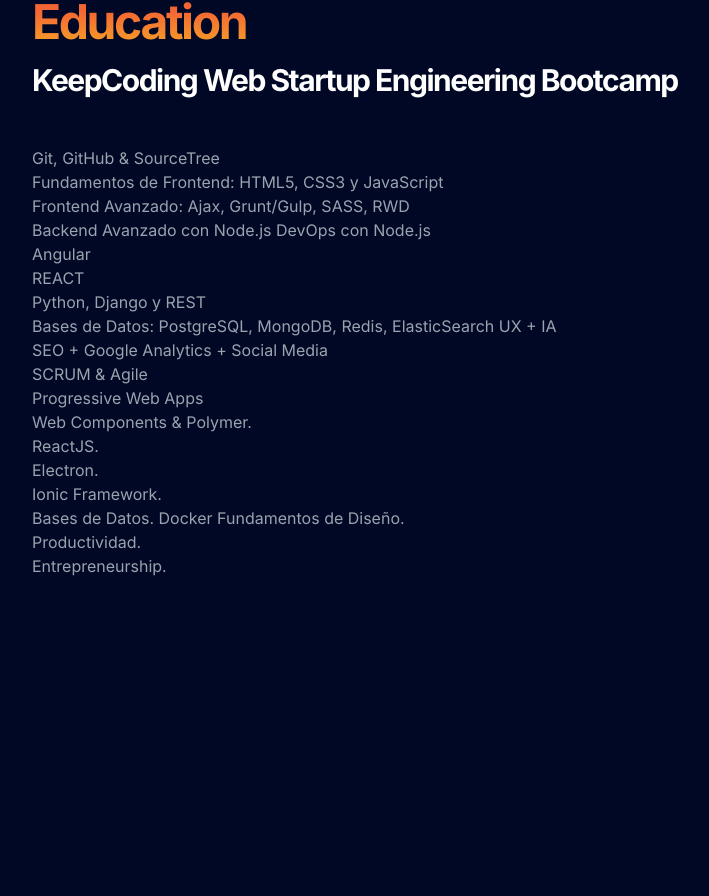
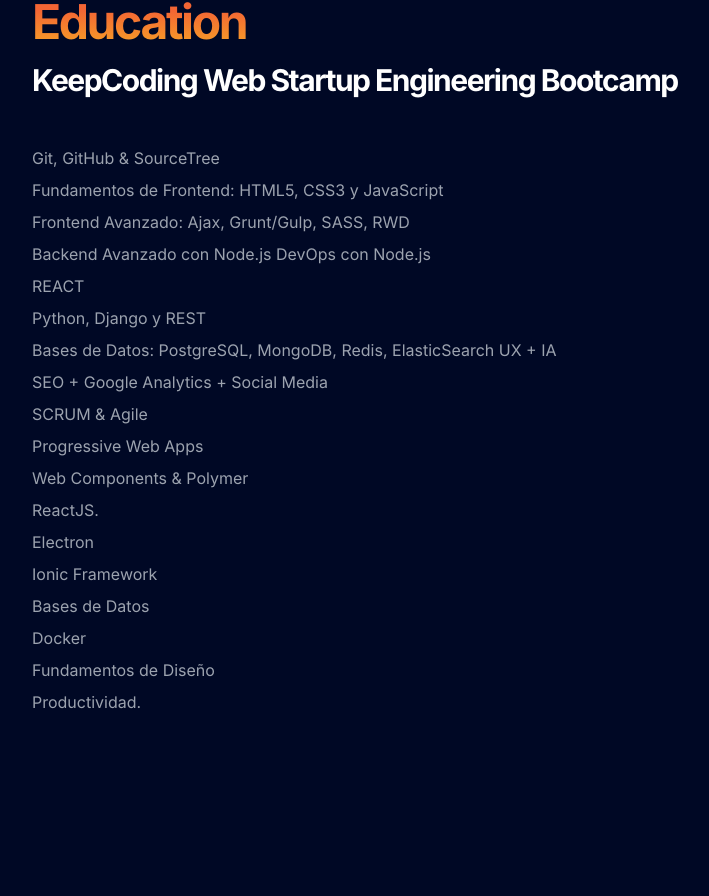
Before and after one commit to adj87/alberto-jauregui-dominguez-cv, a React (Create React App) app: page / in a window 1280 px wide. Shown: the part 960-1856 px from the top of the page, without its empty margins (256-965 px from the left). Built offline with nearby package versions, Linux system fonts and the light colour scheme.

Commit message:
more progress

```diff
--- a/src/pages/Education/Bootcamp.js
+++ b/src/pages/Education/Bootcamp.js
@@ -1,31 +1,39 @@
 import React from "react";
+
+const assignatures = [
+  "Git, GitHub & SourceTree ",
+  "Fundamentos de Frontend: HTML5, CSS3 y JavaScript ",
+  "Frontend Avanzado: Ajax, Grunt/Gulp, SASS, RWD ",
+  "Backend Avanzado con Node.js DevOps con Node.js ",
+  // "Angular",
+  "REACT",
+  "Python, Django y REST",
+  "Bases de Datos: PostgreSQL, MongoDB, Redis, ElasticSearch UX + IA",
+  "SEO + Google Analytics + Social Media ",
+  "SCRUM & Agile ",
+  "Progressive Web Apps",
+  "Web Components & Polymer",
+  "ReactJS. ",
+  "Electron ",
+  "Ionic Framework",
+  "Bases de Datos",
+  "Docker",
+  "Fundamentos de Diseño ",
+  "Productividad."
+  //  "Entrepreneurship."
+];
 
 const Bootcamp = () => {
   return (
-    <div className="w-full shrink-0" style={{ scrollSnapAlign: "center" }}>
+    <div className="w-full shrink-0 snap-center">
       <p className="mt-4 md:text-3xl text-2xl bold tracking-tighter">
         KeepCoding Web Startup Engineering Bootcamp
       </p>
 
       <div className="mt-12 text-gray-400">
-        <p>Git, GitHub & SourceTree </p>
-        <p>Fundamentos de Frontend: HTML5, CSS3 y JavaScript </p>
-        <p>Frontend Avanzado: Ajax, Grunt/Gulp, SASS, RWD </p>
-        <p>Backend Avanzado con Node.js DevOps con Node.js </p>
-        <p>Angular </p>
-        <p>REACT</p>
-        <p>Python, Django y REST</p>
-        <p>Bases de Datos: PostgreSQL, MongoDB, Redis, ElasticSearch UX + IA</p>
-        <p>SEO + Google Analytics + Social Media </p>
-        <p>SCRUM & Agile </p>
-        <p>Progressive Web Apps</p>
-        <p>Web Components & Polymer.</p>
-        <p>ReactJS. </p>
-        <p>Electron. </p>
-        <p>Ionic Framework.</p>
-        <p>Bases de Datos. Docker Fundamentos de Diseño. </p>
-        <p>Productividad.</p>
-        <p>Entrepreneurship.</p>
+        {assignatures.map((el) => (
+          <p className="mt-2">{el}</p>
+        ))}
       </div>
     </div>
   );
--- /dev/null
+++ b/src/pages/Education/Courses.js
@@ -0,0 +1,42 @@
+import React from "react";
+
+const courses = [
+  [
+    "MicroFrontends with ReactJS",
+    "https://www.udemy.com/certificate/UC-35f980e5-5199-4ebb-80e0-1ed7820d8e11/"
+  ],
+  [
+    "Advanced React and Redux 2020 Edition",
+    "https://www.udemy.com/certificate/UC-db67c89b-e8b1-41cf-abc2-e3d29e349973/"
+  ],
+  [
+    "Curso BBDD relaciones, SQL & MySQL",
+    "https://plataforma.keepcoding.io/courses/251020/certificate"
+  ],
+  ["Curso ReactJS ", "https://www.udemy.com/certificate/UC-9LLOIRKD/"],
+  [
+    "The Complete Oracle SQL Certification Course ",
+    "https://www.udemy.com/certificate/UC-DF7WVLW4/"
+  ],
+  ["Curso Git, GitHub & SourceTree", "a"]
+];
+
+const Courses = () => {
+  return (
+    <div className="w-full shrink-0 snap-center">
+      <p className="mt-4 md:text-3xl text-2xl bold tracking-tighter">
+        Online Courses
+      </p>
+
+      <div className="mt-12 text-gray-400 flex justify-around flex-col">
+        {courses.map((c) => (
+          <a href={c[1]} className="mt-4 hover:text-white transition">
+            {c[0]}
+          </a>
+        ))}
+      </div>
+    </div>
+  );
+};
+
+export default Courses;
--- /dev/null
+++ b/src/pages/Education/Degrees.js
@@ -0,0 +1,24 @@
+import React from "react";
+
+const diplomas = [
+  ["Business Diploma", "2005-2010"],
+  ["Degree in business administration", "2010-2012"]
+];
+
+const Degrees = () => {
+  return (
+    <div className="w-full shrink-0 snap-center">
+      <p className="mt-4 md:text-3xl text-2xl bold tracking-tighter ">
+        University Education
+      </p>
+      {diplomas.map((el) => (
+        <div className="mt-12 ">
+          <span className="text-gray-400 ">{el[0]}</span>
+          <span className="text-gray-600 ml-4">{el[1]}</span>
+        </div>
+      ))}
+    </div>
+  );
+};
+
+export default Degrees;
--- a/src/pages/Education/index.js
+++ b/src/pages/Education/index.js
@@ -2,6 +2,8 @@
 import Title from "../../components/Title";
 import Layout from "../Layout";
 import Bootcamp from "./Bootcamp";
+import Courses from "./Courses";
+import Degrees from "./Degrees";
 
 export const Education = () => {
   return (
@@ -10,7 +12,8 @@
         <Title text={"Education"} className="orange-gradient" />
         <section className="flex w-full overflow-auto snap-x snap-mandatory">
           <Bootcamp />
-          <Bootcamp />
+          <Courses />
+          <Degrees />
         </section>
       </Layout>
     </div>
```
